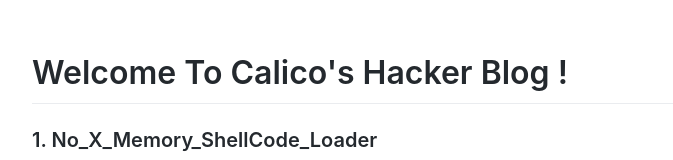
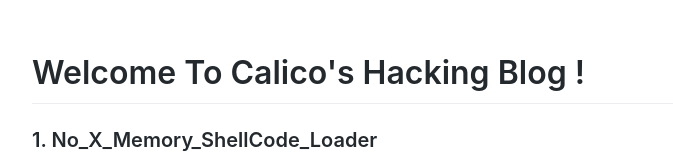
Before and after one commit to HackerCalico/HackerCalico.github.io, a plain HTML site: page index.html in a window 1280 px wide. Shown: the top 160 px of the page, without its empty margins (163-836 px from the left). Drawn offline with Linux system fonts and the light colour scheme.

Commit message:
Update index.html

```diff
--- a/index.html
+++ b/index.html
@@ -1248,7 +1248,7 @@ pre[class*="language-"] {
   <style>.markdown-body{}pre.front-matter{display:none!important;}</style>
 </head>
 <body>
-  <article class="markdown-body"><h1 class="atx" id="welcome-to-calicoand39s-hacker-blog-">Welcome To Calico's Hacker Blog !</h1>
+  <article class="markdown-body"><h1 class="atx" id="welcome-to-calicoand39s-hacking-blog-">Welcome To Calico's Hacking Blog !</h1>
 <h3 class="atx" id="1-no_x_memory_shellcode_loader">1. No_X_Memory_ShellCode_Loader</h3>
 <p>无可执行权限加载 ShellCode</p>
 <p>Loading ShellCode without executable permission</p>
```
